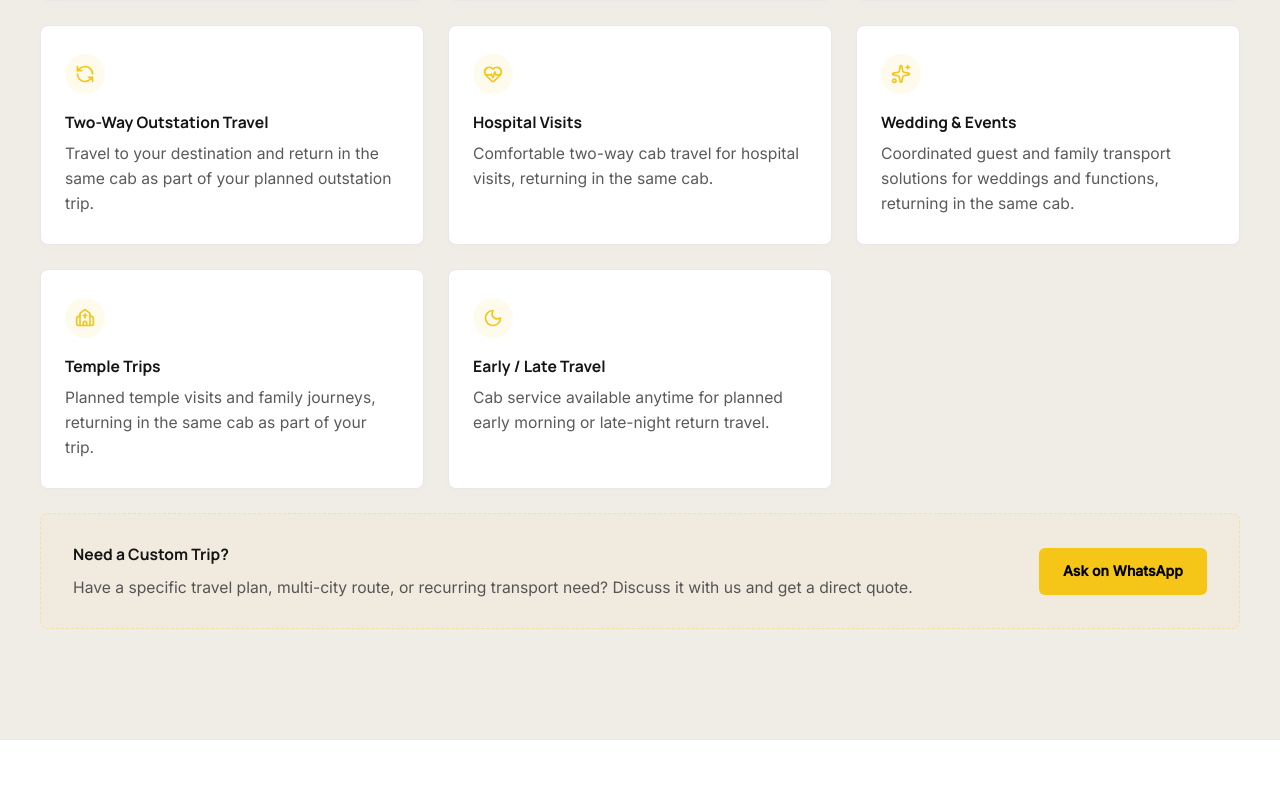
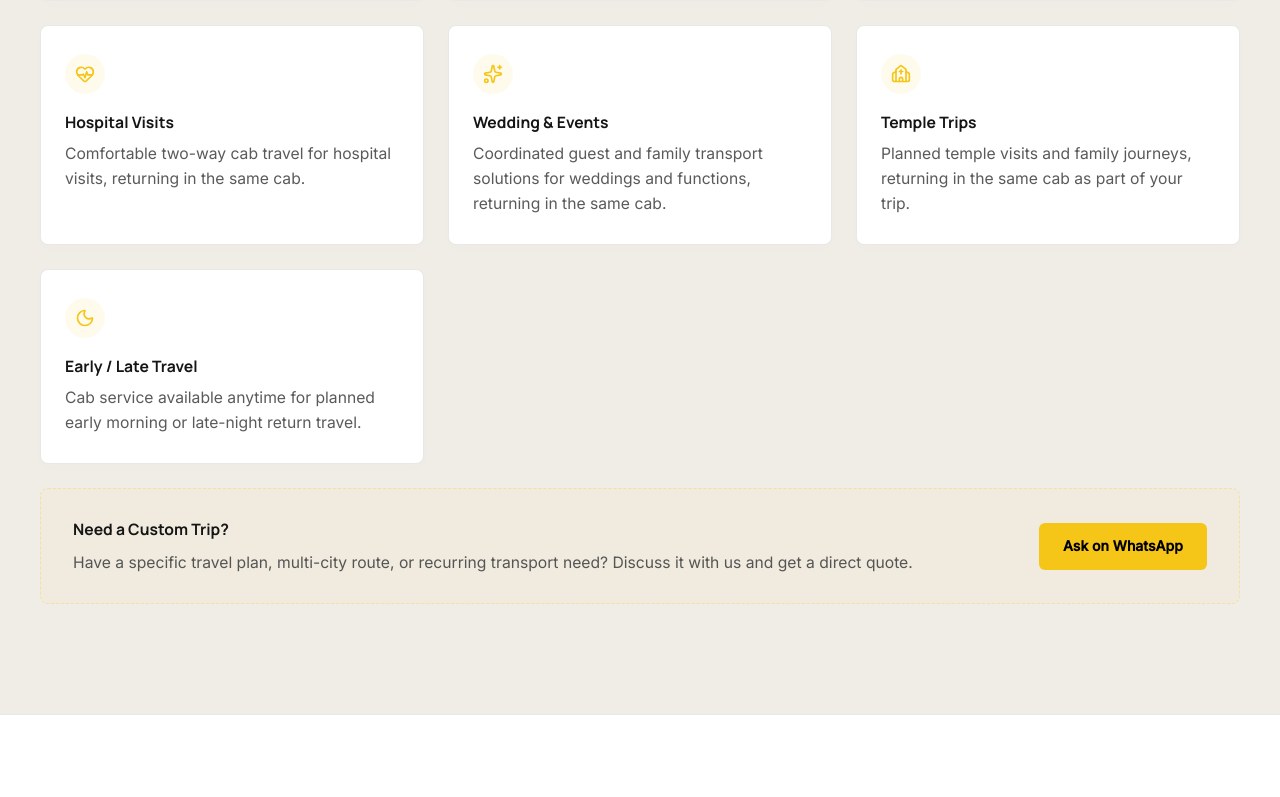
Before and after one commit to arunms1931/va-cabs, a Next.js app: page / in a window 1280 px wide. Shown: the part 1742-2539 px from the top of the page. Built offline with nearby package versions, Linux system fonts and the light colour scheme.

Commit message:
Remove duplicate outstation service card

```diff
--- a/components/ServicesSection.tsx
+++ b/components/ServicesSection.tsx
@@ -3,7 +3,7 @@
 import { motion } from "framer-motion";
 import {
   Car, Clock, CalendarDays, Plane, TrainFront,
-  MapPinned, RefreshCcw, HeartPulse, Sparkles, Church, Moon, LucideIcon
+  MapPinned, HeartPulse, Sparkles, Church, Moon, LucideIcon
 } from "lucide-react";
 
 type Service = { Icon: LucideIcon; title: string; desc: string };
@@ -38,11 +38,6 @@ const services: Service[] = [
     Icon: MapPinned,
     title: "Outstation Travel",
     desc: "Two-way long-distance travel to other districts and major cities, returning in the same cab.",
-  },
-  {
-    Icon: RefreshCcw,
-    title: "Two-Way Outstation Travel",
-    desc: "Travel to your destination and return in the same cab as part of your planned outstation trip.",
   },
   {
     Icon: HeartPulse,
```
